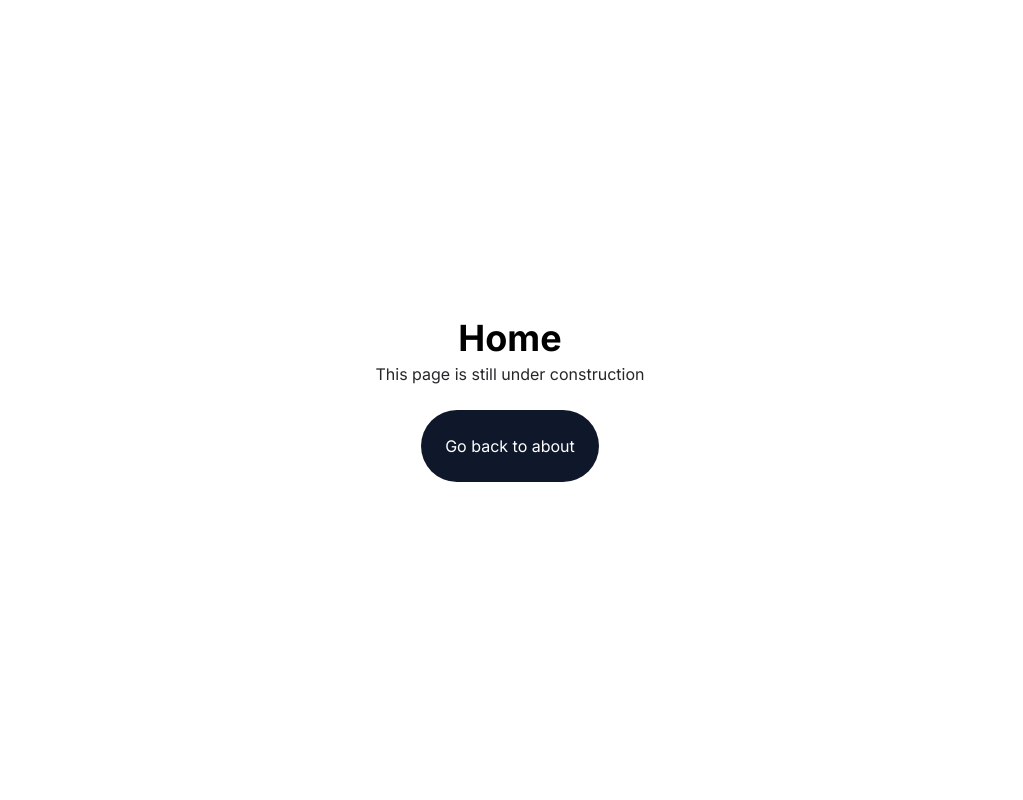
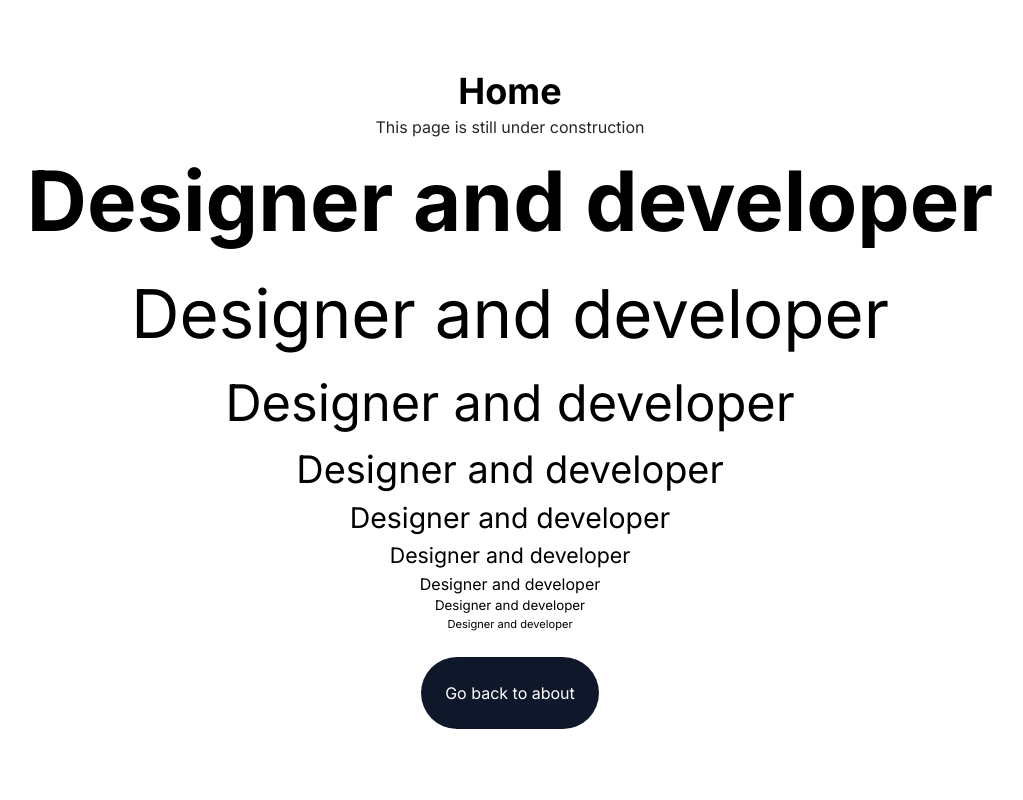
Before and after one commit to AnasNEJMI/Portfolio, a Next.js app: page / in a window 1280 px wide. Shown: the top 800 px of the page, without its empty margins (130-1153 px from the left). Built offline with nearby package versions, Linux system fonts and the light colour scheme.

Commit message:
added design document colors (subject to change) and font rules, as well ass custom css classes for them. Wwill add more as i go

```diff
--- a/src/pages/index.jsx
+++ b/src/pages/index.jsx
@@ -237,20 +237,30 @@ export default function Home() {
         </svg>
       </div>
 
-      <section className = "h-screen w-full flex flex-col items-center justify-center">
-        <h1 className="section text-center text-4xl font-bold">Home</h1>
-        <p className="section text-center text-md font-regular text-zinc-800 mt-1">This page is still under construction</p>
-        <Link scroll = {false} href = "/about" className="section text-center text-white bg-slate-900  hover:bg-slate-700 p-6 mt-6 rounded-full">Go back to about</Link>
+      <section className = "section h-screen w-full flex flex-col items-center justify-center">
+        <h1 className="text-center text-4xl font-bold">Home</h1>
+        <p className="text-center text-md font-regular text-zinc-800 mt-1">This page is still under construction</p>
+        <h1 className = "text-h-1 font-bold">Designer and developer</h1>
+        <h2 className = "text-h-2">Designer and developer</h2>
+        <h3 className = "text-h-3">Designer and developer</h3>
+        <h4 className = "text-h-4">Designer and developer</h4>
+        <h5 className = "text-h-5">Designer and developer</h5>
+        <h6 className = "text-h-6">Designer and developer</h6>
+        <p className = "text-body">Designer and developer</p>
+        <p className = "text-caption">Designer and developer</p>
+        <p className = "text-tiny">Designer and developer</p>
+
+        <Link scroll = {false} href = "/about" className=" text-center text-white bg-slate-900  hover:bg-slate-700 p-6 mt-6 rounded-full">Go back to about</Link>
       </section>
 
-      <section className = "h-screen w-full flex flex-col items-center justify-center">
-        <h1 className="section text-center text-4xl font-bold">Section 2</h1>
-        <p className="section text-center text-md font-regular text-zinc-800 mt-1">This page is still under construction</p>
+      <section className = "section h-screen w-full flex flex-col items-center justify-center">
+        <h1 className="text-center text-4xl font-bold">Section 2</h1>
+        <p className="text-center text-md font-regular text-zinc-800 mt-1">This page is still under construction</p>
       </section>
 
-      <section className = "h-screen w-full flex flex-col items-center justify-center">
-        <h1 className="section text-center text-4xl font-bold">Section 3</h1>
-        <p className="section text-center text-md font-regular text-zinc-800 mt-1">This page is still under construction</p>
+      <section className = "section h-screen w-full flex flex-col items-center justify-center">
+        <h1 className="text-center text-4xl font-bold">Section 3</h1>
+        <p className="text-center text-md font-regular text-zinc-800 mt-1">This page is still under construction</p>
       </section>
 
     </main>
--- a/src/styles/globals.css
+++ b/src/styles/globals.css
@@ -3,6 +3,35 @@
 @tailwind utilities;
 
 :root {
+  --primary-color-regular: theme('colors.green.500');
+  --primary-color-dark: theme('colors.green.700');
+  --primary-color-light: theme('colors.green.300');
+
+  --secondary-color-regular: theme('colors.stone.500');
+  --secondary-color-dark: theme('colors.stone.700');
+  --secondary-color-light: theme('colors.stone.300');
+
+  --tertiary-color-regular: theme('colors.amber.500');
+  --tertiary-color-dark: theme('colors.amber.700');
+  --tertiary-color-light: theme('colors.amber.300');
+
+  --white-color : theme('colors.zinc.100');
+  --black-color : theme('colors.zinc.900');
+
+
+  /* font sizes */
+  --h1-font-size: clamp(2.986rem, 6.5vw, 5.61rem);
+  --h2-font-size: clamp(2.488rem, 5.25vw, 4.209rem);
+  --h3-font-size: clamp(2.074rem, 3.95vw, 3.157rem);
+  --h4-font-size: clamp(1.728rem, 3vw, 2.369rem);
+  --h5-font-size: clamp(1.44rem, 2.3vw, 1.777rem);
+  --h6-font-size: clamp(1.2rem, 1.7vw, 1.333rem);
+  --body-font-size: 1rem;
+  --caption-font-size: 0.833rem;
+  --tiny-font-size: 0.694rem;
+  /* --caption-font-size: clamp(0.75rem, 10vw, 0.833rem);
+  --tiny-font-size: clamp(0.563rem, 10vw, 0.694rem); */
+
 }
 
 @media (prefers-color-scheme: dark) {
@@ -22,4 +51,40 @@ body::-webkit-scrollbar {
   .text-balance {
     text-wrap: balance;
   }
+
+  .text-tiny{
+    font-size: var(--tiny-font-size);
+  }
+
+  .text-caption{
+    font-size: var(--caption-font-size);
+  }
+
+  .text-body{
+    font-size: var(--body-font-size);
+  }
+
+  .text-h-6{
+    font-size: var(--h6-font-size);
+  }
+
+  .text-h-5{
+    font-size: var(--h5-font-size);
+  }
+
+  .text-h-4{
+    font-size: var(--h4-font-size);
+  }
+
+  .text-h-3{
+    font-size: var(--h3-font-size);
+  }
+
+  .text-h-2{
+    font-size: var(--h2-font-size);
+  }
+
+  .text-h-1{
+    font-size: var(--h1-font-size);
+  }
 }
```
